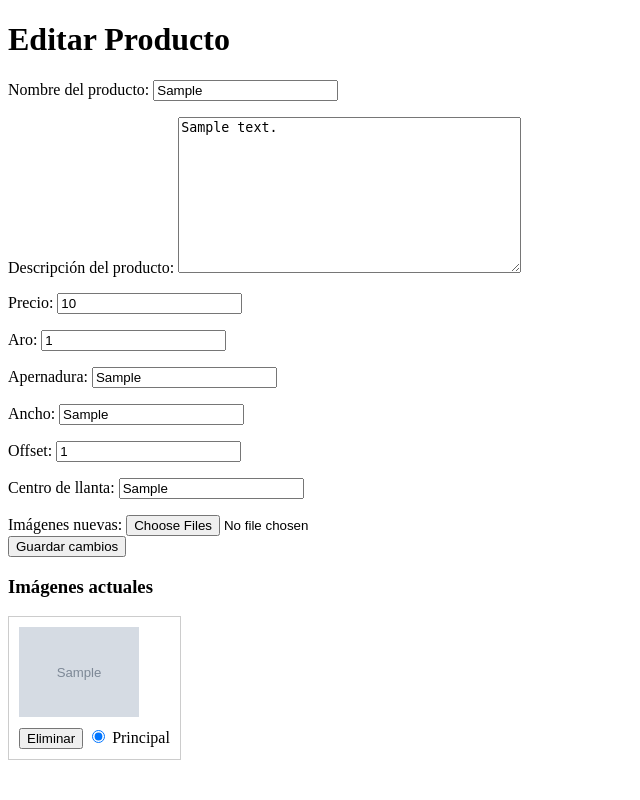
After one commit to Trippxzz/KRDClub, a Django app: page /catalogo/00000000-0000-0000-0000-000000000001/editar/ in a window 1280 px wide. The commit adds this page. Shown: the whole page, without its empty margins (0-640 px from the left). Run offline with Django 5.2, Linux system fonts and the light colour scheme; tables that the repository leaves empty hold one stand-in row (values such as "Sample post"); grey boxes marked "Sample" are stand-in pictures.

Commit message:
Update 0.5
-Agregar pdfs a compras
-Editar productos
-Seleccionar que imagen es la principal

Co-Authored-By: edu.serrvno <138712808+eduserrvno@users.noreply.github.com>

```diff
--- a/krd_app/forms.py
+++ b/krd_app/forms.py
@@ -9,15 +9,19 @@ class ProductoForm(forms.ModelForm):
     class Meta:
         model = Producto
         exclude = ("id_producto", "stock")
-    n_producto=forms.CharField(label="Nombre del producto")
-    desc_producto=forms.CharField(widget=forms.widgets.Textarea, label="Descripción del producto")
-    precio=forms.IntegerField(label="Precio")
-    # imagen=forms.ImageField(label="Imagen")
-    aro=forms.IntegerField()
-    apernadura=forms.CharField()
-    ancho=forms.CharField()
-    offset=forms.IntegerField()
-    centro_llanta=forms.CharField()
+        labels = {
+            'n_producto': 'Nombre del producto',
+            'desc_producto': 'Descripción del producto',
+            'precio': 'Precio',
+            'aro': 'Aro',
+            'apernadura': 'Apernadura',
+            'ancho': 'Ancho',
+            'offset': 'Offset',
+            'centro_llanta': 'Centro de llanta',
+        }
+        widgets = {
+            'desc_producto': forms.Textarea(),
+        }
 
 class MultiFileInput(forms.ClearableFileInput):
     allow_multiple_selected = True
@@ -29,9 +33,18 @@ class CompraForm(forms.ModelForm):
     class Meta:
         model = Compra
         exclude = ("subtotalc",)
-    proveedor = forms.CharField()
-    fecha = forms.DateField()
-    folio = forms.CharField()
+        widgets = {
+            'pdf': forms.ClearableFileInput(attrs={'accept': 'application/pdf'}),
+        }
+
+    def clean_pdf(self):
+        pdf = self.cleaned_data.get('pdf')
+        if pdf:
+            if not pdf.name.lower().endswith('.pdf'):
+                raise forms.ValidationError("Solo se permiten archivos PDF.")
+            if pdf.content_type != 'application/pdf':
+                raise forms.ValidationError("El archivo debe ser un PDF.")
+        return pdf
 
 class ProductoCompraForm(forms.ModelForm):
     class Meta:
--- a/krd_app/models.py
+++ b/krd_app/models.py
@@ -44,6 +44,7 @@ class Compra(models.Model):
     fecha = models.DateField()
     folio = models.CharField(max_length=20)
     subtotalc = models.IntegerField()
+    pdf = models.FileField(upload_to='pdfs/', null=True, blank=True)
 
 class ProductoCompra(models.Model):
     compra = models.ForeignKey(Compra, on_delete=models.CASCADE, related_name="productos_compra")
@@ -71,3 +72,11 @@ class vehiculo(models.Model):
 
     def __str__(self):
         return f"{self.marca} {self.modelo} {self.cilindrada}L ({self.anio})"
+
+
+class Producto_Vehiculo(models.Model): ##PARA CREARLE APLICACIONES A LOS PRODUCTOS
+    producto = models.ForeignKey(Producto, on_delete=models.CASCADE)
+    vehiculo = models.ForeignKey(vehiculo, on_delete=models.CASCADE)
+
+    def __str__(self):
+        return f"{self.producto.n_producto} compatible con {self.vehiculo}"
--- a/krd_app/templates/compras/crearcompra.html
+++ b/krd_app/templates/compras/crearcompra.html
@@ -6,7 +6,7 @@
   <title>Document</title>
 </head>
 <body>
-  <form method="post">
+  <form method="post" enctype="multipart/form-data">
     {% csrf_token %}
     {{ form.as_p }}
 
@@ -42,7 +42,7 @@
         <select class="producto-select" {% if not productos %}disabled{% endif %}>
           {% for p in productos %}
             <option value="{{ p.id_producto }}">{{ p.n_producto }}</option>
-          {%empty%}
+          {% empty %}
             <option value="">No hay productos creados</option>
           {% endfor %}
         </select>
--- a/krd_app/templates/crear/crearprods.html
+++ b/krd_app/templates/crear/crearprods.html
@@ -10,7 +10,7 @@
     <div class="row justify-content-center">
         <div class="col-4">
 
-            <!-- {% if user.is_authenticated %} DEBE RECONOCER QUE ES ADMINISTRADOR COMO METODO DE SEGURIDAD-->
+
 
 
             {% if messages %}
@@ -35,8 +35,7 @@
 
                 <button type="submit">Guardar</button>
             </form>
-            <!-- {% else %}
-            {% endif %} -->
+
 
 
 
--- /dev/null
+++ b/krd_app/templates/editar/editarprod.html
@@ -0,0 +1,39 @@
+<!DOCTYPE html>
+<html lang="en">
+<head>
+    <meta charset="UTF-8">
+    <meta name="viewport" content="width=device-width, initial-scale=1.0">
+    <title>Document</title>
+</head>
+<body>
+    <h1>Editar Producto</h1>
+
+    <form method="POST" enctype="multipart/form-data">
+        {% csrf_token %}
+        {{ form_producto.as_p }}
+        <div>
+            <label for="id_imagenes">Imágenes nuevas:</label>
+            <input type="file" name="imagenes" id="id_imagenes" multiple accept="image/*">
+        </div>
+        <button type="submit">Guardar cambios</button>
+    </form>
+    <h3>Imágenes actuales</h3>
+    <div style="display: flex; flex-wrap: wrap; gap: 20px;">
+        {% for img in imgs %}
+            <div style="border:1px solid #ccc; padding:10px; text-align:center;">
+                <img src="{{ img.imagen.url }}" alt="Imagen producto" style="max-width:120px; max-height:120px; display:block; margin-bottom:10px;" />
+                <form method="POST" action="{% url 'eliminar_imagen' img.id %}" style="display:inline;">
+                    {% csrf_token %}
+                    <button type="submit" onclick="return confirm('¿Eliminar esta imagen?')">Eliminar</button>
+                </form>
+                <form method="POST" action="{% url 'cambiar_principal' img.id %}" style="display:inline;">
+                    {% csrf_token %}
+                    <input type="radio" name="principal_{{ img.id }}" {% if img.es_principal %}checked{% endif %} onchange="this.form.submit()"> Principal
+                </form>
+            </div>
+        {% empty %}
+            <p>No hay imágenes para este producto.</p>
+        {% endfor %}
+    </div>
+</body>
+</html>
--- a/krd_app/templates/producto.html
+++ b/krd_app/templates/producto.html
@@ -14,6 +14,7 @@
     {%else%}
     <p>Stock: {{prod.stock}}</p>
     {%endif%}
+    <span><a type="button" href="../catalogo/{{prod.id_producto}}/editar">Editar</a></span>
 
 <div>
   {% for img in imgs %}
@@ -22,5 +23,6 @@
       <p>No hay imágenes para este producto.</p>
   {% endfor %}
 </div>
+
 </body>
 </html>
--- a/krd_app/views.py
+++ b/krd_app/views.py
@@ -4,6 +4,7 @@ from .models import Producto, ProductoImagen, Compra, ProductoCompra, vehiculo
 from .forms import ProductoForm, ProductoImagenForm, CompraForm, ProductoCompraForm, VehiculoForm
 from django.http import HttpResponse
 from decimal import Decimal
+from django.urls import reverse
 import json
 ### SECCION POST (FORMS)
 def addProducto(request):
@@ -38,33 +39,28 @@ def addProducto(request):
 
 def addCompra(request):
     if request.method == "POST":
-        form = CompraForm(request.POST)
+        form = CompraForm(request.POST, request.FILES)
         productos_data = json.loads(request.POST.get("productos_data", "[]"))
 
         if form.is_valid():
             compra = form.save(commit=False)
             compra.subtotalc = 0
+            # El archivo PDF se guarda automáticamente por el ModelForm
             compra.save()
 
             subtotal_total = 0
             for p in productos_data:
-                # Aquí sí buscamos el Producto, no ProductoCompra
                 prod = Producto.objects.get(id_producto=p["producto"])
                 cantidad = int(p["cantidad"])
                 precio = Decimal(p["precio"])
-
-                # Creamos el ProductoCompra directamente
                 pc = ProductoCompra.objects.create(
                     compra=compra,
                     producto=prod,
                     cantidad_compra=cantidad,
                     precio_und=precio
                 )
-
-                # Actualizamos stock del producto
                 prod.stock += cantidad
                 prod.save()
-
                 subtotal_total += pc.subtotal_prod
 
             compra.subtotalc = subtotal_total
@@ -79,6 +75,7 @@ def addCompra(request):
         "form": form,
         "productos": Producto.objects.all()
     })
+
 
 def agregar_vehiculos(request):
     if request.method == 'POST':
@@ -114,3 +111,71 @@ def getProducto(request, id):
         prod = Producto.objects.get(id_producto=id)
         imgprod = prod.imagenes.all()
         return render(request, "producto.html", {"prod":prod, "imgs":imgprod})
+
+
+
+
+###SECCION DE EDITS
+
+def editProducto(request, id):
+    prod = get_object_or_404(Producto, id_producto=id)
+    imgs = prod.imagenes.all()
+    if request.method == "POST":
+        print("POST recibido en editProducto")
+        print("POST data:", request.POST)
+        print("FILES:", request.FILES)
+        form_producto = ProductoForm(request.POST, instance=prod)
+        print("form_producto.is_valid():", form_producto.is_valid())
+        print("form errors:", form_producto.errors)
+        if form_producto.is_valid():
+            producto = form_producto.save()
+            # Guardar nuevas imágenes si se subieron
+            imagenes = request.FILES.getlist('imagenes')
+            for img in imagenes:
+                ProductoImagen.objects.create(
+                    producto=producto,
+                    imagen=img,
+                    es_principal=False
+                )
+            messages.success(request, "Producto editado con éxito")
+            return redirect("/catalogo/")
+        else:
+            from django.contrib import messages as dj_messages
+            return render(request, "editar/editarprod.html", {
+                "form_producto": form_producto,
+                "form_imagenes": ProductoImagenForm(),
+                "prod": prod,
+                "imgs": imgs,
+                "messages": dj_messages.get_messages(request)
+            })
+    else:
+        form_producto = ProductoForm(instance=prod)
+        from django.contrib import messages as dj_messages
+        return render(request, "editar/editarprod.html", {
+            "form_producto": form_producto,
+            "form_imagenes": ProductoImagenForm(),
+            "prod": prod,
+            "imgs": imgs,
+            "messages": dj_messages.get_messages(request)
+        })
+
+def cambiar_principal(request, imagen_id):
+    imagen = get_object_or_404(ProductoImagen, id=imagen_id)
+    producto = imagen.producto
+    if request.method == "POST":
+        # Desmarcar todas las imágenes como principal
+        ProductoImagen.objects.filter(producto=producto).update(es_principal=False)
+        # Marcar la seleccionada como principal
+        imagen.es_principal = True
+        imagen.save()
+        messages.success(request, "Imagen principal actualizada.")
+        return redirect(reverse('editar_producto', args=[producto.id_producto]))
+    return HttpResponse("Método no permitido", status=405)
+def eliminar_imagen(request, imagen_id):
+    imagen = get_object_or_404(ProductoImagen, id=imagen_id)
+    producto_id = imagen.producto.id_producto
+    if request.method == "POST":
+        imagen.delete()
+        messages.success(request, "Imagen eliminada correctamente.")
+        return redirect(reverse('editar_producto', args=[producto_id]))
+    return HttpResponse("Método no permitido", status=405)
--- a/krdweb/urls.py
+++ b/krdweb/urls.py
@@ -18,6 +18,7 @@ from django.contrib import admin
 from django.urls import path
 from django.conf import settings
 from django.conf.urls.static import static
+
 from krd_app import views
 
 urlpatterns = [
@@ -28,7 +29,10 @@ urlpatterns = [
     path("crearcompra/", views.addCompra),
     path('vehiculos/agregar/', views.agregar_vehiculos, name='agregar_vehiculos'),
     path('vehiculos/lista/', views.lista_vehiculo, name='lista_vehiculo'),
-    path('vehiculos/eliminar/<int:pk>/', views.eliminar_vehiculo, name='eliminar_vehiculo')
+    path('vehiculos/eliminar/<int:pk>/', views.eliminar_vehiculo, name='eliminar_vehiculo'),
+    path('catalogo/<uuid:id>/editar/', views.editProducto, name='editar_producto'),
+    path('imagen/eliminar/<int:imagen_id>/', views.eliminar_imagen, name='eliminar_imagen'),
+    path('imagen/principal/<int:imagen_id>/', views.cambiar_principal, name='cambiar_principal'),
 ]
 
 if settings.DEBUG:
```
Also changed, not shown: krd_app/templates/catalogo.html (+2 -5 lines). Lines whose indentation alone changed are shown as unchanged.
